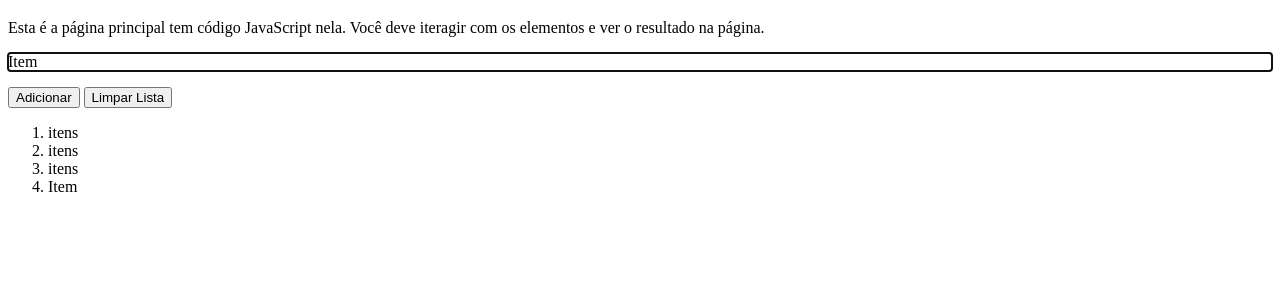
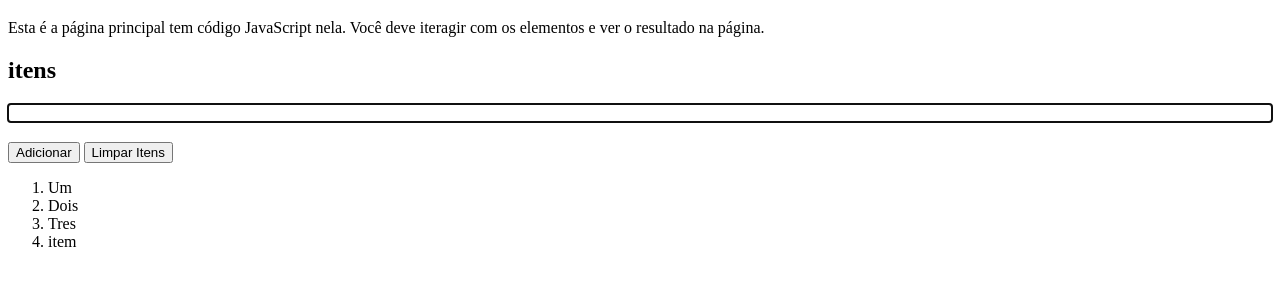
Before and after one commit to ufjf-dcc202/ufjf-dcc202-2023-3-a-atv11-Wilian2012, a plain HTML site: page index.html in a window 1280 px wide. Both pictures are taken after a click on the button "Adicionar". Shown: the part 61-346 px from the top of the page. Drawn offline with Linux system fonts and the light colour scheme.

Commit message:
adiciona fonçoes no main e lista

```diff
--- a/index.html
+++ b/index.html
@@ -12,45 +12,17 @@
         <p>Esta é a página principal tem código JavaScript nela. Você deve iteragir com os elementos e ver o resultado na página.</p>
      <section>
 
-            <p id="entrada" contenteditable="">Item</p>
+            <h2>itens</h2>
+            <p id="entrada" contenteditable>item</p>
+            <button id="adicionar">Adicionar</button>
+            <button id="limpar">Limpar Itens</button>
+            <ol id="itens">
+                <li>Primeiro</li>
+                <li>Segundo</li>
+                <li>Terceiro</li>
+           </ol>
+        </section>
 
-            <button id ="adicionar">Adicionar</button>
-            <button id="limpar">Limpar Lista</button>
-
-            <ol id="itens">
-              <li>itens </li>
-              <li>itens </li>
-              <li>itens </li>
-            </ol>
-        </section>
-        <script>
-
-
-            const entrada = document.querySelector('#entrada');
-            const botaoAdicionar = document.querySelector("#adicionar");
-            const botaoLimpar = document.querySelector("#limpar");
-            const lista = document.querySelector("#itens");
-
-            botaoAdicionar.addEventListener("click", adicionar);
-
-            botaoLimpar.addEventListener("click", limparLista);
-
-            function adicionar() {
-                const textoItem = entrada.textContent.trim();
-                if (textoItem !== '') {
-                    const novoli = document.createElement("li");
-                    novoli.textContent = textoItem;
-                    lista.appendChild(novoli);
-                    entrada.value = "";
-                    entrada.focus();
-                }
-            }
-
-
-            function limparLista() {
-                lista.innerHTML = "";
-            }
-        </script>
     </main>
 </body>
 </html>
--- /dev/null
+++ b/lista.js
@@ -0,0 +1,15 @@
+const lista =["Um", "Dois", "Tres"];
+
+function getLista(){
+    return lista;
+}
+
+export{getLista};
+
+export function limparLista(){
+    lista.splice(0);
+}
+
+export function adicionarNaLista(novoItem){
+    lista.push(novoItem);
+}
--- /dev/null
+++ b/main.js
@@ -0,0 +1,43 @@
+//main.js
+import { adicionarNaLista, getLista, limparLista } from "./lista.js";
+
+
+// Passo 1 - ache os  elementos importantes
+const pEntrada = document.querySelector('#entrada');
+const olSaida = document.querySelector('#itens');
+const btnAdicionar= document.querySelector('#adicionar');
+const btnLimpar= document.querySelector('#limpar');
+
+btnLimpar.addEventListener('click', limparElementosDaLista);
+btnAdicionar.addEventListener('click', criaElementoNaLIsta);
+
+atualizarItensDeLista();
+
+function criaElementoNaLIsta(){
+     const texto = pEntrada.textContent;
+     adicionarNaLista(texto);
+     atualizarItensDeLista();
+     pEntrada.textContent="";
+     pEntrada.focus();
+}
+
+function limparElementosDaLista(){
+
+    limparLista();
+    atualizarItensDeLista();
+}
+
+
+function atualizarItensDeLista(){
+
+    olSaida.innerHTML="";
+    const lista=getLista();
+
+    for(let i=0;i< lista.length;i++){
+        const item=lista[i];
+        const li = document.createElement('li');
+        li.textContent=item;
+
+        olSaida.appendChild(li);
+    }
+}
```
Also changed, not shown: src/lista.test.js (deleted, +0 -4 lines), src/listas.test.js (deleted, +0 -5 lines), src/main.js (deleted).
